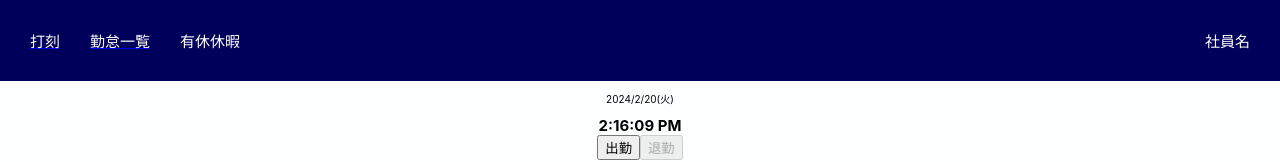
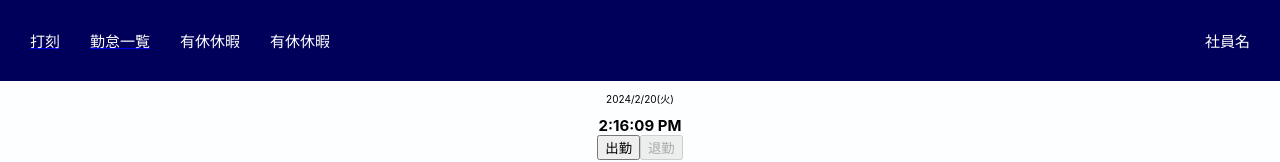
Before and after one commit to Ryota-01/attendance_app, a React (Create React App) app: page / in a window 1280 px wide. Shown: the top 162 px of the page. Built offline with nearby package versions, Linux system fonts and the light colour scheme.

Commit message:
Header修正

```diff
--- a/src/Pages/Header.js
+++ b/src/Pages/Header.js
@@ -13,6 +13,7 @@ export default function Header() {
           <li class="header_item_list">勤怠一覧</li>
         </Link>
         <li class="header_item_list">有休休暇</li>
+        <li class="header_item_list">有休休暇</li>
         <li class="header_item_list">社員名</li>
       </ul>
     </header>
```
